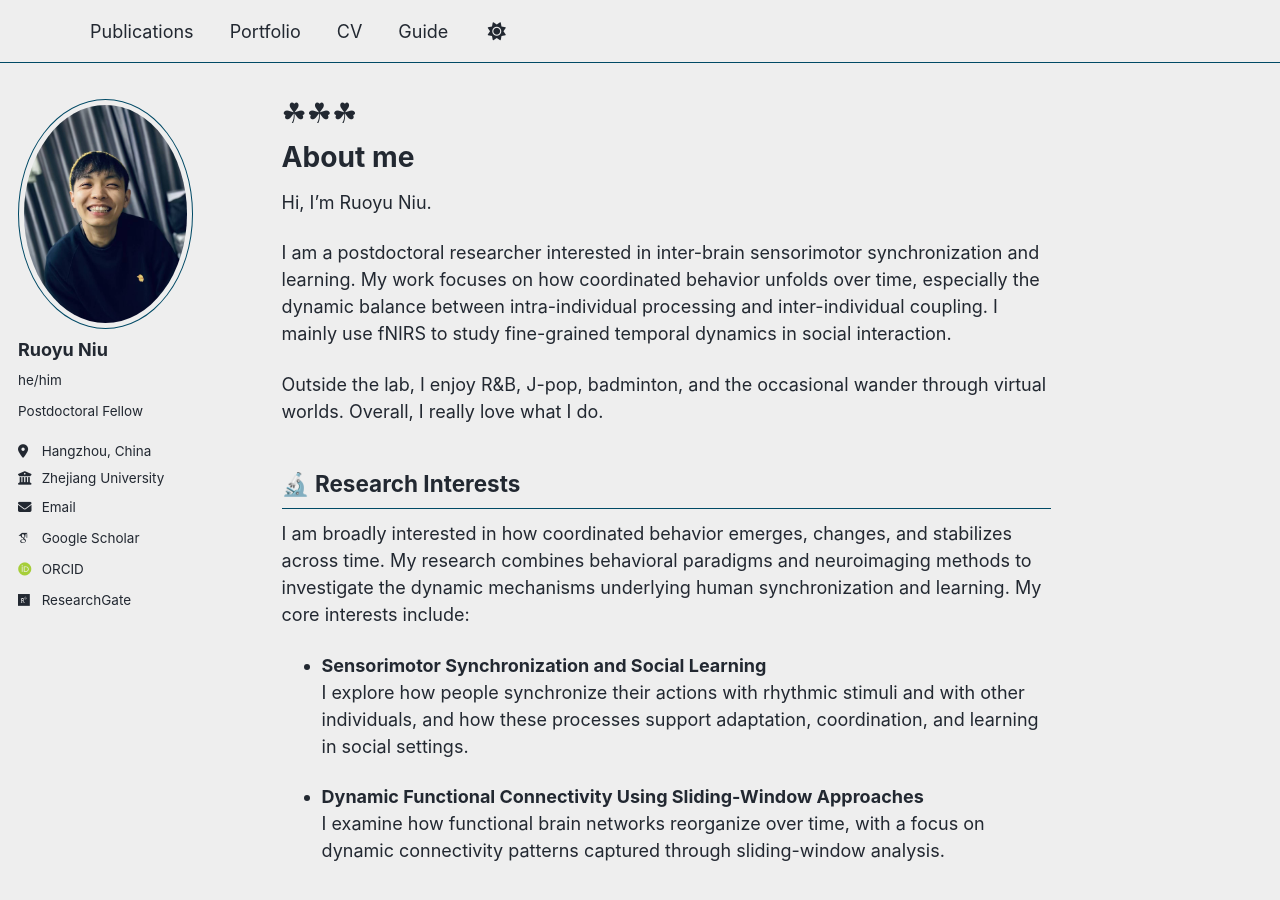
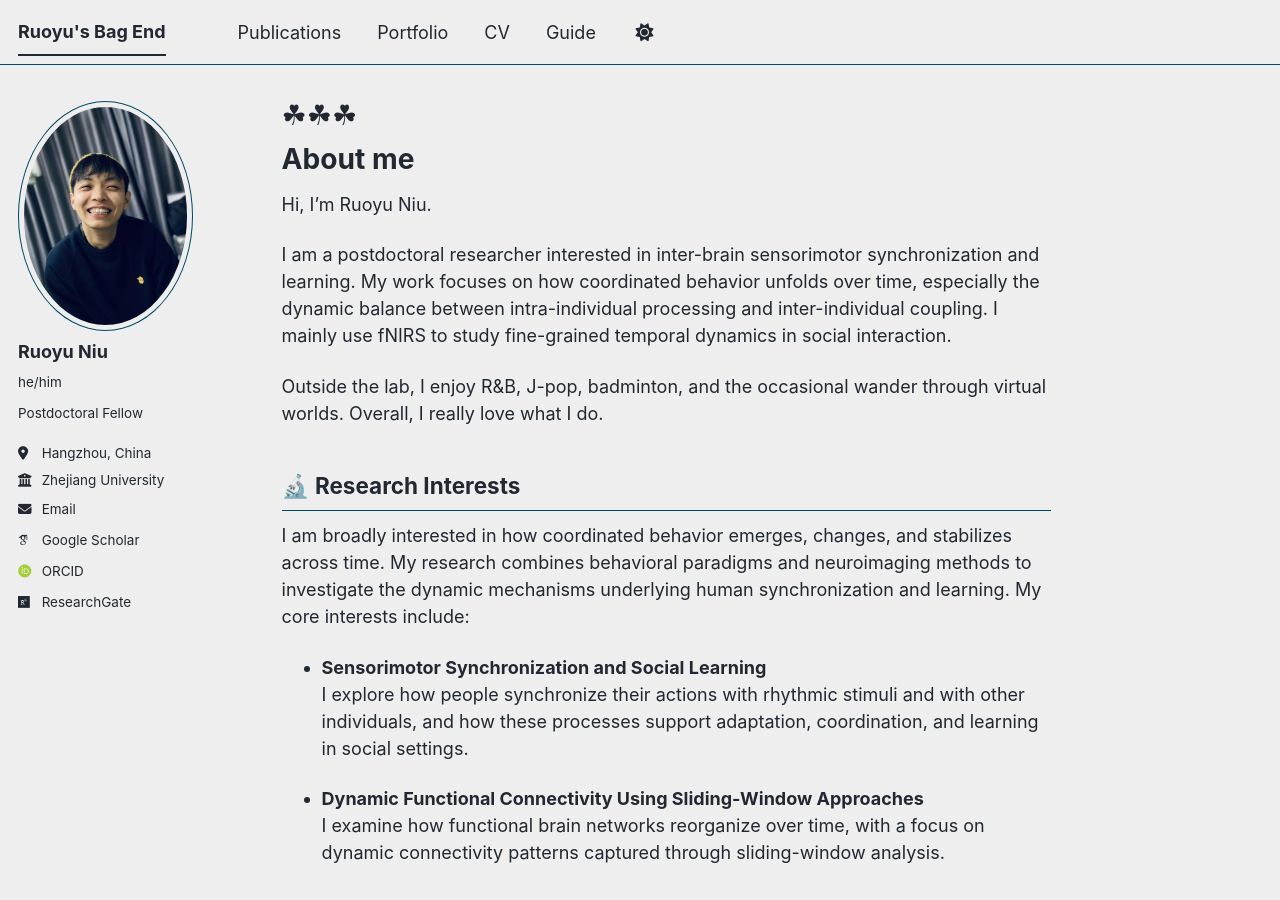
Before and after one commit to ruoyuniu112/ruoyuniu112.github.io, a Jekyll site: the page built from _pages/about.md, in a window 1280 px wide and 900 px high. Built offline with Jekyll 4.4.1, drawn with Linux system fonts in a browser that asks for light colours; some web fonts are replaced; a script bundle is joined from its source files by our own code; library files that are not in the unit come from our copies.

Commit message:
Update _config.yml

```diff
--- a/_config.yml
+++ b/_config.yml
@@ -9,7 +9,7 @@
 # Basic Site Settings
 locale                   : "en-US"
 site_theme               : "air" # The available themes options are "default", "air", "sunrise", "mint", "dirt" and "contrast"
-title                    : ""
+title                    : "Ruoyu's Bag End"
 title_separator          : "-"
 name                     : "Ruoyu's Bag End"
 description              : "Ruoyu's Bag End"   # Update this with a general description of your site, this is the default if not overridden by a page
```
